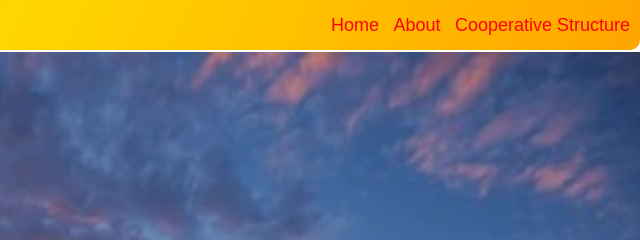
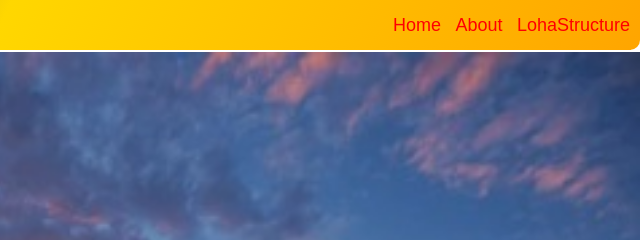
Before and after one commit to lightofhussain/LOHA, a plain HTML site: page joinUs.html in a window 1280 px wide. Shown: the top 240 px of the page, 640-1280 px from the left. Drawn offline with Linux system fonts and the light colour scheme.

Commit message:
Update joinUs.html

```diff
--- a/joinUs.html
+++ b/joinUs.html
@@ -16,7 +16,7 @@
   <div class="btn">
     <a href="index.html"><button>Home</button></a>
     <button onclick="fnButtons(0)">About</button>
-    <button onclick="fnButtons(4)">Cooperative Structure</button>
+    <button onclick="fnButtons(4)">LohaStructure</button>
   </div>
 
 </div>
```
